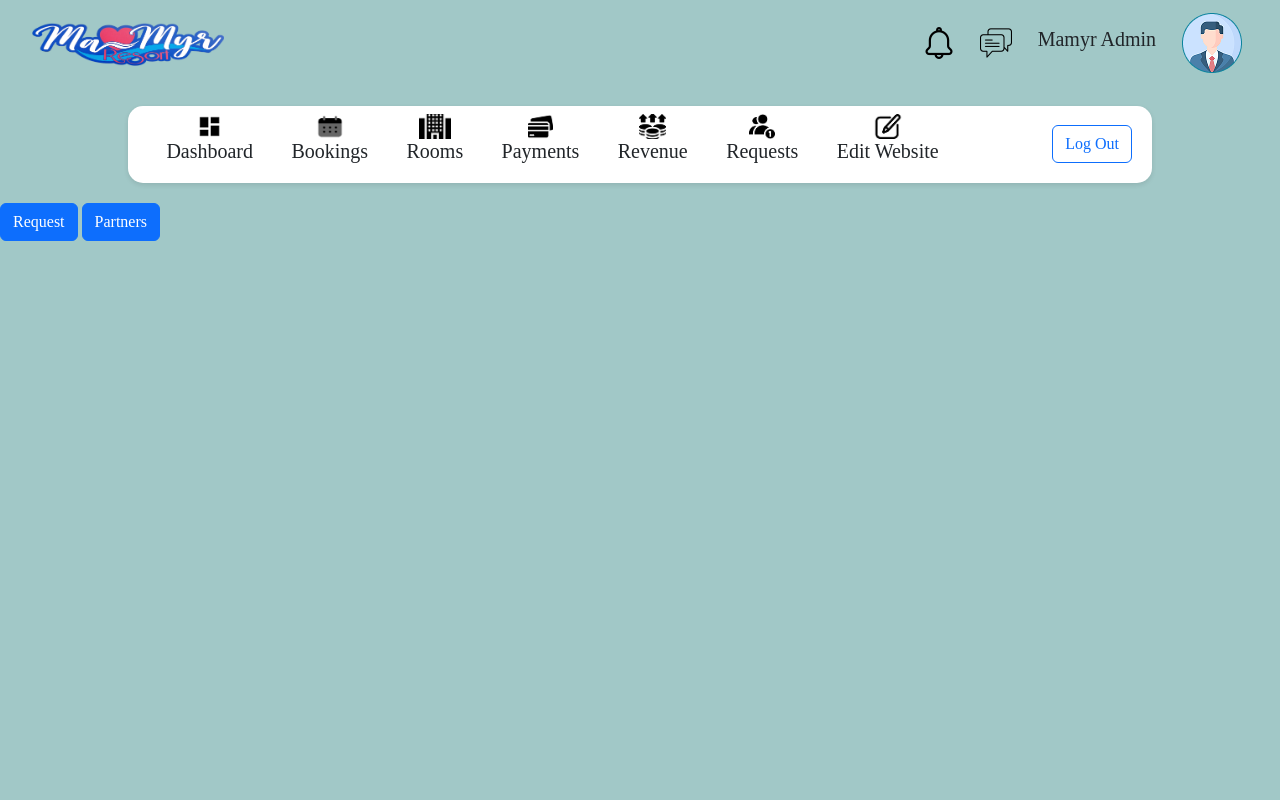
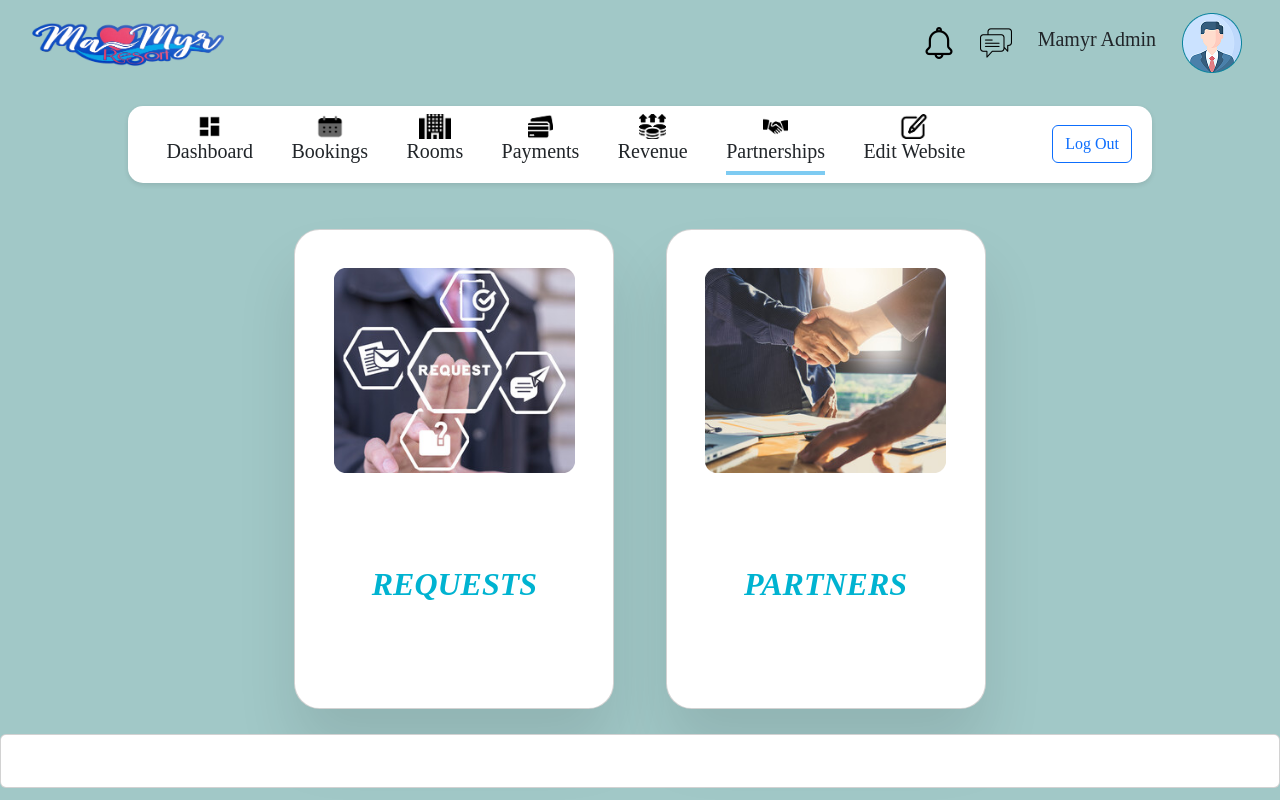
Before and after one commit to jinet-custodio/Mamyr-System, a PHP site: page /Pages/Admin/displayPartnership.php in a window 1280 px wide. Run offline with PHP 8.4, Linux system fonts and the light colour scheme; data that the repository does not hold is empty; some libraries are stand-ins or nearby versions; some web fonts are replaced.

Commit message:
displayPartnershipFE_AdmindashboardNavbar

```diff
--- a/Assets/CSS/Admin/booking.css
+++ b/Assets/CSS/Admin/booking.css
@@ -138,7 +138,7 @@ th {
   background-color: #91d2f2 !important;
 }
 
-.dt-empty {
+.text-center {
   color: rgb(255, 0, 0) !important;
 }
 
--- a/Assets/CSS/Admin/displayPartnership.css
+++ b/Assets/CSS/Admin/displayPartnership.css
@@ -70,9 +70,9 @@ body {
   box-shadow: 0 2px 5px rgba(0, 0, 0, 0.1);
 }
 
-.me-2 {
+/* .me-2 {
   margin-left: 2vw;
-}
+} */
 .nav-link {
   display: flex !important;
   flex-direction: column;
@@ -85,10 +85,9 @@ body {
   padding: 5px 10px;
 }
 
-.nav-link.active {
-  background-color: rgb(2, 129, 214);
-  color: white;
-  padding: 0.3vw;
+.nav-link.active:after {
+  width: 100%;
+  left: 0;
 }
 
 .nav-link:after {
@@ -114,3 +113,102 @@ body {
   width: auto;
   object-fit: contain;
 }
+
+.categories {
+  display: flex;
+  flex-wrap: wrap;
+  justify-content: center;
+  /* margin-top: 5vw; */
+}
+
+.category-card {
+  height: 60vh !important;
+  box-shadow: 0 40px 60px rgba(0, 0, 0, 0.1);
+}
+
+.category-card,
+.category-body {
+  margin: 2vw;
+  border-radius: 2vw 2vw 2vw 2vw !important;
+  text-align: center;
+}
+
+.category-body {
+  display: flex;
+  flex-direction: column;
+  justify-content: space-between;
+}
+
+.category-card img {
+  border-radius: 2vw 2vw 2vw 2vw !important;
+  padding: 1vw;
+  height: 18vw !important;
+  object-fit: cover;
+}
+
+.category-title {
+  font-family: "Poppins Black";
+  font-style: italic;
+  font-weight: bold;
+  font-size: 2.5vw;
+  color: #00b3d1 !important;
+}
+
+.categoryLink {
+  text-decoration: none;
+
+  &:hover {
+    text-decoration: none !important;
+  }
+}
+
+.categoryLink .category-card {
+  transition: transform 0.3s ease, box-shadow 0.3s ease;
+}
+
+.categoryLink:hover .category-card {
+  transform: translateY(-12px);
+  box-shadow: 0 8px 8px rgba(0, 0, 0, 0.2);
+}
+
+.partnership-request-table,
+.partnership-table {
+  /* border: 1px solid black; */
+  display: flex;
+  justify-content: center;
+}
+
+.card {
+  padding: 2vw;
+}
+
+.card-header {
+  display: flex;
+
+  border: 1px solid black;
+}
+
+.table-striped {
+  margin-top: 2vw;
+}
+td,
+th {
+  text-align: center !important;
+  font-size: 1.5vw;
+}
+
+th {
+  background-color: #91d2f2 !important;
+}
+.text-center {
+  color: rgb(255, 0, 0) !important;
+}
+
+h4 {
+  text-align: center;
+  margin-top: -3vw !important;
+}
+
+.buttonContainer {
+  z-index: 1;
+}
--- a/Pages/Admin/displayPartnership.php
+++ b/Pages/Admin/displayPartnership.php
@@ -48,8 +48,8 @@
 
      <div class="topSection">
          <div class="dashTitleContainer">
-             <a href="#" class="dashboardTitle" id="dashboard"><img src="../../Assets/images/MamyrLogo.png" alt=""
-                     class="logo"></a>
+             <a href="adminDashboard.php" class="dashboardTitle" id="dashboard"><img
+                     src="../../Assets/images/MamyrLogo.png" alt="" class="logo"></a>
          </div>
 
          <div class="menus">
@@ -70,7 +70,7 @@
      <nav class="navbar d-flex justify-content-between align-items-center">
          <div class="d-flex align-items-center">
 
-             <a class="nav-link" href="../Pages/dashboard.php">
+             <a class="nav-link" href="adminDashboard.php">
                  <img src="../../Assets/Images/Icon/Dashboard.png" alt="Dashboard">
                  <h5>Dashboard</h5>
              </a>
@@ -95,9 +95,9 @@
                  <h5>Revenue</h5>
              </a>
 
-             <a class="nav-link" href="#">
-                 <img src="../../Assets/Images/Icon/Friend request.png" alt="Requests">
-                 <h5>Requests</h5>
+             <a class="nav-link active" href="displayPartnership.php">
+                 <img src="../../Assets/Images/Icon/partnership.png" alt="Partnerships">
+                 <h5>Partnerships</h5>
              </a>
 
              <a class="nav-link" href="#">
@@ -116,23 +116,47 @@
          </div>
      </nav>
 
-     <!-- Button choice -->
-     <div class="button-container" id="choice-container">
-         <a href="#" id="request-link" class="btn btn-primary">Request</a>
-         <a href="#" id="partner-link" class="btn btn-primary">Partners</a>
+     <div class="categories" id="choice-container">
+
+         <a href="#" id="request-link" class="categoryLink">
+             <div class="card category-card " style="width: 20rem; display: flex; flex-direction: column;">
+                 <img class="card-img-top" src="../../Assets/images/AdminImages/DisplayPartnershipImages/request.jpg"
+                     alt="Requests">
+
+                 <div class="category-body m-auto">
+                     <h5 class="category-title m-auto">REQUESTS</h5>
+                 </div>
+             </div>
+         </a>
+
+         <a href="#" id="partner-link" class="categoryLink">
+             <div class="card category-card " style="width: 20rem; display: flex; flex-direction: column;">
+                 <img class="card-img-top" src="../../Assets/images/AdminImages/DisplayPartnershipImages/partners.jpg"
+                     alt="Partners">
+
+                 <div class="category-body m-auto">
+                     <h5 class="category-title m-auto">PARTNERS</h5>
+                 </div>
+             </div>
+     </div>
+     </a>
      </div>
 
      <!-- Display when Partner is Click -->
+
+     <!-- Partners Table  -->
+     <div class="partnership-table">
+
+         <div class="card" id="partner-card" style="width: 80rem;">
              <div class="partner-container" id="partner-container" style="display: none;">
                  <!-- Back Button -->
                  <div>
-             <a href="#" id="choice1-link" class="btn btn-primary"><img src="../../Assets/Images/Icon/backbtn_black.png"
-                     alt="Back Button"></a>
-             <h4>Partners</h4>
+                     <a href="#" id="choice1-link" class="btn btn-primary"><img
+                             src="../../Assets/Images/Icon/whiteArrow.png" alt="Back Button"></a>
+
                  </div>
-         <!-- Partners Table  -->
-         <div class="partnership-table">
-             <table class="table">
+                 <h4 class="fw-bold">Partners</h4>
+                 <table class="table table-striped">
                      <thead>
                          <tr>
                              <th scope="col">Name</th>
@@ -184,19 +208,23 @@
                  </table>
              </div>
          </div>
-
+     </div>
 
      <!-- Display when Request is Click -->
      <div class="request-container" id="request-container" style="display: none;">
          <!-- Back Button -->
-         <div>
-             <a href="#" id="choice2-link" class="btn btn-primary"><img src="../../Assets/Images/Icon/backbtn_black.png"
-                     alt="Back Button"></a>
-             <h4>Applicant Request</h4>
-         </div>
+
          <!-- Partnership Request Table  -->
          <div class="partnership-request-table">
-             <table class="table">
+
+             <div class="card" id="request-card" style="width: 80rem;">
+                 <div class="buttonContainer">
+                     <a href="#" id="choice2-link" class="btn btn-primary "><img
+                             src="../../Assets/Images/Icon/whiteArrow.png" alt="Back Button"></a>
+
+                 </div>
+                 <h4 class="fw-bold">Applicant Request</h4>
+                 <table class="table table-striped">
                      <thead>
                          <tr>
                              <th scope="col">Name</th>
@@ -226,13 +254,15 @@
                              <?php
                                     if ($applicants['status'] == "Pending") {
                                     ?>
-                         <td scope="row" class="btn btn-warning">
+                             <td scope="row" class="btn btn-warning w-75 d-block m-auto mt-1"
+                                 style="background-color:#ffc108 ;">
                                  <?= $applicants['status'] ?>
                              </td>
                              <?php
                                     } else if ($applicants['status'] == "Rejected") {
                                     ?>
-                         <td scope="row" class="btn btn-danger">
+                             <td scope="row" class="btn btn-danger w-75 d-block m-auto mt-1"
+                                 style="background-color:#FF0000; color:#ffff ;">
                                  <?= $applicants['status'] ?>
                              </td>
                              <?php
@@ -241,7 +271,7 @@
                              <td scope="row">
                                  <form action="partnership.php?container=2" method="POST" style="display:inline;">
                                      <input type="hidden" name="partnerID" value="<?= $partnerID ?>">
-                                 <button type="submit" class="btn btn-info">View</button>
+                                     <button type="submit" class="btn btn-info w-75">View</button>
                                  </form>
                              </td>
                              </td>
@@ -256,6 +286,7 @@
                         } ?>
                      </tbody>
                  </table>
+             </div>
          </div>
      </div>
      <!-- Bootstrap Link -->
@@ -273,29 +304,38 @@
          const choices = document.getElementById("choice-container");
          const partnerContainer = document.getElementById("partner-container");
          const requestContainer = document.getElementById("request-container");
+         const partnerCard = document.getElementById("partner-card");
+         const requestCard = document.getElementById("request-card");
 
          choice1Link.addEventListener('click', function(event) {
-             choices.style.display = "block";
+             choices.style.display = "flex";
              partnerContainer.style.display = "none";
              requestContainer.style.display = "none";
+             partnerCard.style.display = "none";
+             requestCard.style.display = "none";
          });
 
          choice2Link.addEventListener('click', function(event) {
-             choices.style.display = "block";
+             choices.style.display = "flex";
              partnerContainer.style.display = "none";
              requestContainer.style.display = "none";
+
          });
 
          requestLink.addEventListener('click', function(event) {
              choices.style.display = "none";
              partnerContainer.style.display = "none";
              requestContainer.style.display = "block";
+             partnerCard.style.display = "none";
+             requestCard.style.display = "block";
          });
 
          partnerLink.addEventListener('click', function(event) {
              choices.style.display = "none";
              partnerContainer.style.display = "block";
              requestContainer.style.display = "none";
+             partnerCard.style.display = "block";
+             requestCard.style.display = "none";
          });
      });
      </script>
@@ -307,15 +347,21 @@
      const choices = document.getElementById("choice-container");
      const partnerContainer = document.getElementById("partner-container");
      const requestContainer = document.getElementById("request-container");
+     const partnerCard = document.getElementById("partner-card");
+     const requestCard = document.getElementById("request-card");
 
      if (paramValue == 2) {
          choices.style.display = "none";
          partnerContainer.style.display = "block";
          requestContainer.style.display = "none";
+         partnerCard.style.display = "block";
+         requestCard.style.display = "none";
      } else if (paramValue == 3) {
          choices.style.display = "none";
          partnerContainer.style.display = "none";
          requestContainer.style.display = "block";
+         partnerCard.style.display = "none";
+         requestCard.style.display = "block";
      }
 
      if (paramValue) {
```
Also changed, not shown: Assets/CSS/Admin/adminDashboard.css (+5 -6 lines), Pages/Admin/adminDashboard.php (+5 -5 lines), Assets/Images/AdminImages/DisplayPartnershipImages/partners.jpg (added), Assets/Images/AdminImages/DisplayPartnershipImages/request.jpg (added), Assets/Images/Icon/partnership.png (added). Lines whose indentation alone changed are shown as unchanged.
